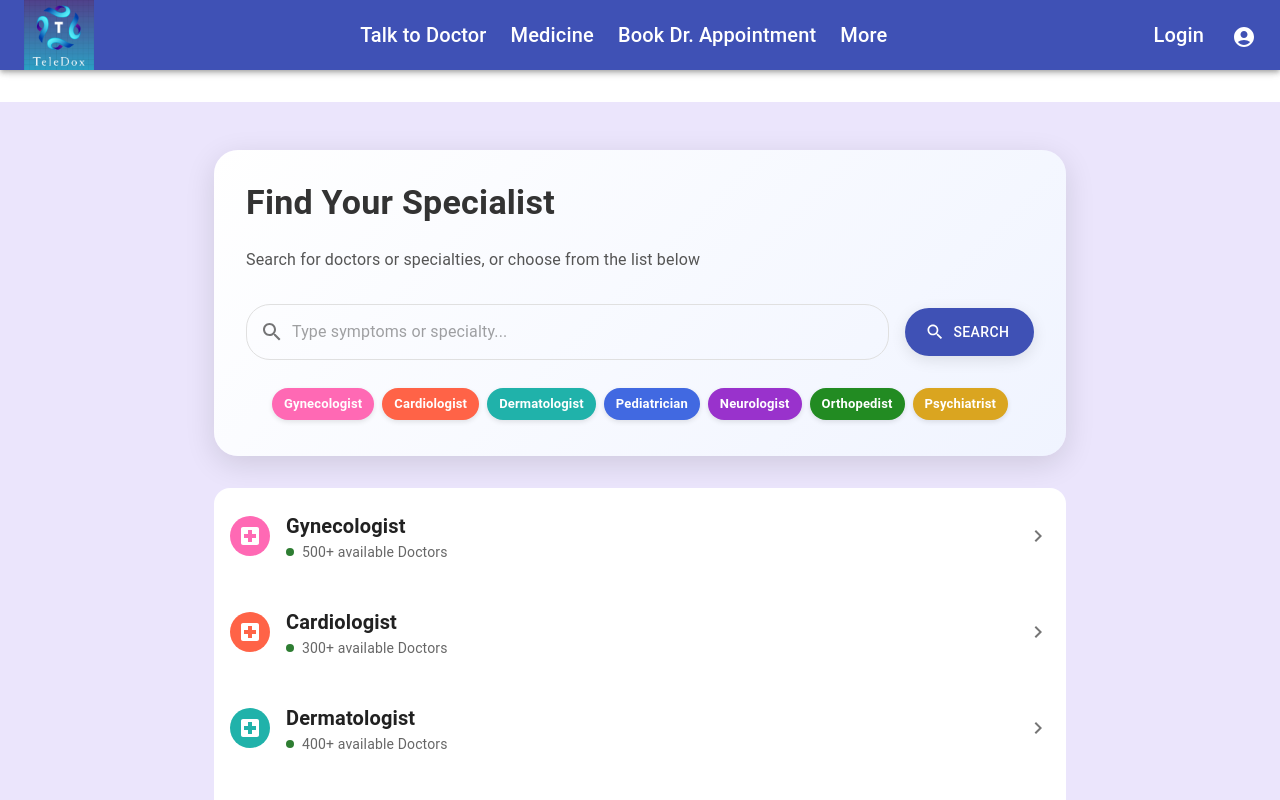
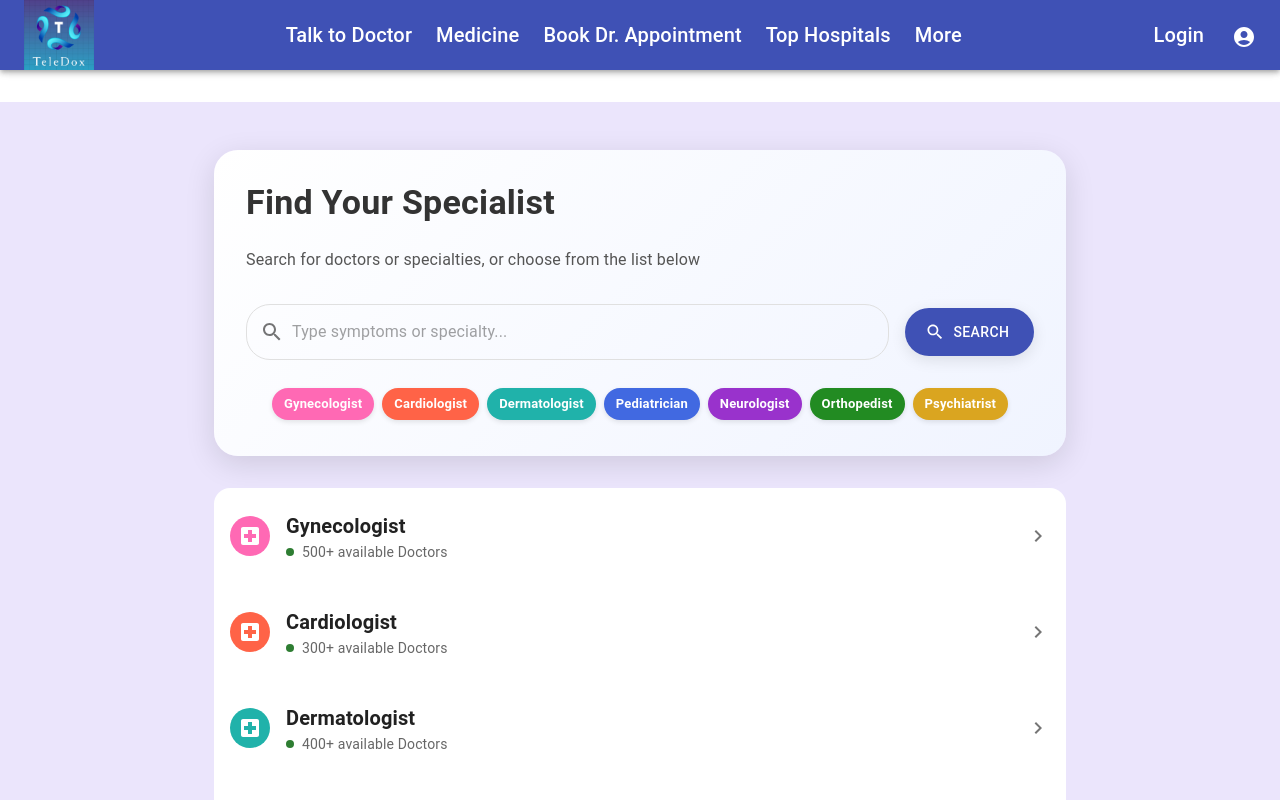
Before and after one commit to Bikisome/Telemedicine, a React (Vite) app: page /specialties in a window 1280 px wide. Shown: the top 800 px of the page. Built offline with nearby package versions, Linux system fonts and the light colour scheme; no server answers.

Commit message:
add hospital route"

```diff
--- a/src/components/Header.jsx
+++ b/src/components/Header.jsx
@@ -39,8 +39,9 @@ function Header() {
               </Link>
               <div className="hidden  lg:gap-6 md:items-center md:flex flex-wrap">
                 <Link to={"/joinmeeting"}>Talk to Doctor</Link>
-                <Link to ={"/buymedicine"}>Medicine</Link>
+                <Link to={"/buymedicine"}>Medicine</Link>
                 <Link to={"/specialties"}>Book Dr. Appointment</Link>
+                <Link to={"/hospitals"}>Top Hospitals</Link>
                 <Link>More</Link>
               </div>
               {/* User */}
@@ -59,7 +60,7 @@ function Header() {
                     alignItems: "center",
                   }}
                 >
-                  <Link >Welcome ! {user?.firstName}</Link>
+                  <Link>Welcome ! {user?.firstName}</Link>
                 </Box>
                 <Link>
                   <UserProfile />
```
